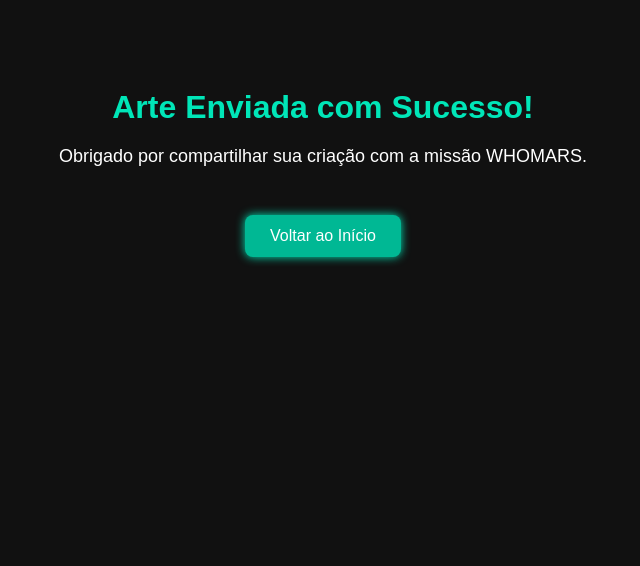
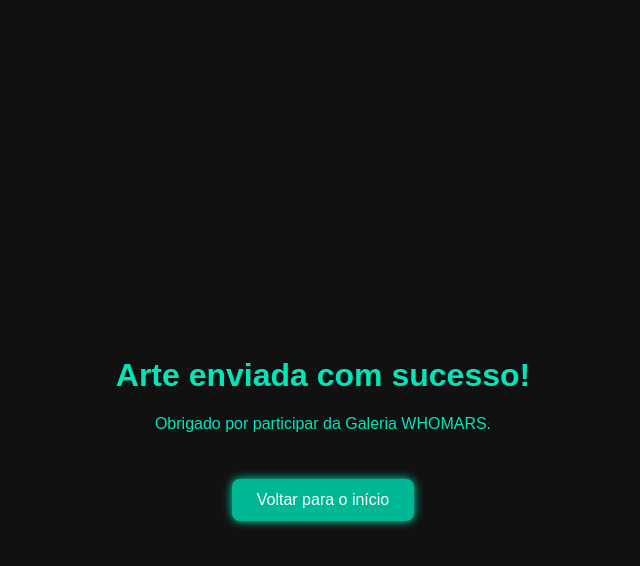
Before and after one commit to gpfk/gpfk.github.io, a plain HTML site: page obrigado.html in a window 1280 px wide. Shown: the whole page, without its empty margins (317-957 px from the left). Drawn offline with Linux system fonts and the light colour scheme.

Commit message:
Update obrigado.html

```diff
--- a/obrigado.html
+++ b/obrigado.html
@@ -1,43 +1,45 @@
-<!DOCTYPE html>
+ <!DOCTYPE html>
 <html lang="pt-BR">
 <head>
   <meta charset="UTF-8">
-  <title>Obrigado - WHOMARS</title>
+  <title>Obrigado!</title>
   <meta name="viewport" content="width=device-width, initial-scale=1.0">
   <style>
     body {
       background-color: #111;
       color: #00e6b8;
       font-family: Arial, sans-serif;
+      display: flex;
+      justify-content: center;
+      align-items: center;
       text-align: center;
-      padding: 60px 20px;
+      height: 100vh;
+      padding: 20px;
     }
-    h1 {
-      font-size: 32px;
-      margin-bottom: 20px;
+    .caixa {
+      max-width: 500px;
     }
-    p {
-      font-size: 18px;
-      color: #fff;
-    }
-    a {
+    .botao {
       margin-top: 30px;
-      display: inline-block;
+      padding: 12px 25px;
       background-color: #00b894;
       color: white;
-      padding: 12px 25px;
+      border: none;
       border-radius: 8px;
-      text-decoration: none;
+      cursor: pointer;
+      font-size: 16px;
       box-shadow: 0 0 10px #00e6b8;
     }
-    a:hover {
+    .botao:hover {
       background-color: #00e6b8;
     }
   </style>
 </head>
 <body>
-  <h1>Arte Enviada com Sucesso!</h1>
-  <p>Obrigado por compartilhar sua criação com a missão WHOMARS.</p>
-  <a href="index.html">Voltar ao Início</a>
+  <div class="caixa">
+    <h1>Arte enviada com sucesso!</h1>
+    <p>Obrigado por participar da Galeria WHOMARS.</p>
+    <a href="index.html"><button class="botao">Voltar para o início</button></a>
+  </div>
 </body>
 </html>
```
